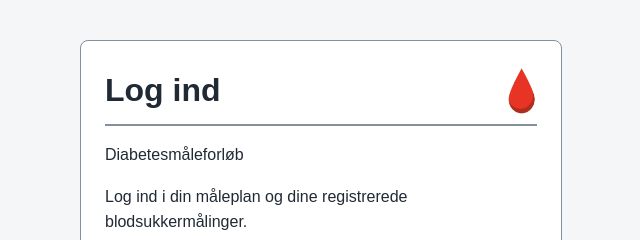
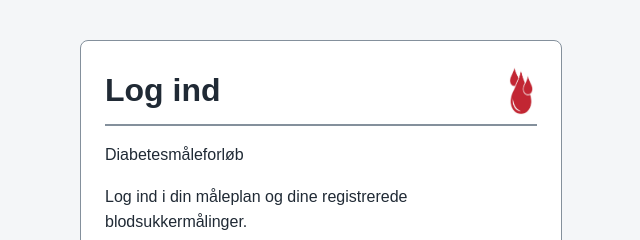
Before and after one commit to Jumana2403/S3, a plain HTML site: page login.html in a window 1280 px wide. Shown: the top 240 px of the page, 319-959 px from the left. Drawn offline with Linux system fonts and the light colour scheme.

Commit message:
Ændringer

```diff
--- a/login.html
+++ b/login.html
@@ -11,7 +11,7 @@
   <main class="kort">
     <div class="login-overskrift">
       <h1 class="login-titel">Log ind</h1>
-      <img class="login-logo" src="images/draabe.png" alt="Rød bloddråbe">
+      <img class="login-logo" src="images/Billede.png" alt="Tre røde bloddråber">
     </div>
     <p>Diabetesmåleforløb</p>
     <p>Log ind i din måleplan og dine registrerede blodsukkermålinger.</p>
```
Also changed, not shown: index.html (+1 -1 lines), images/Billede.png (added), images/draabe.png (deleted).
